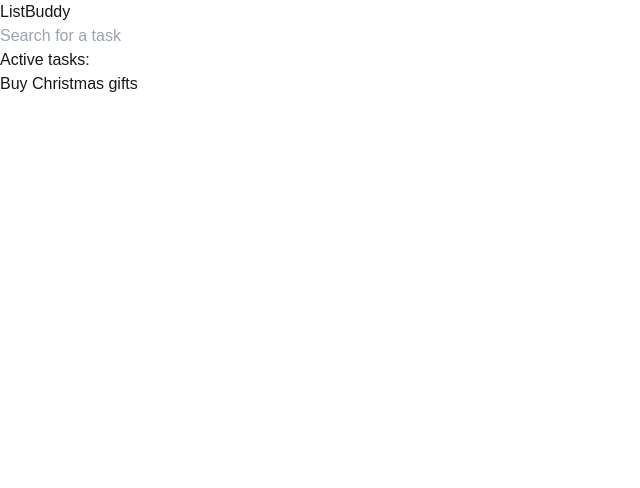
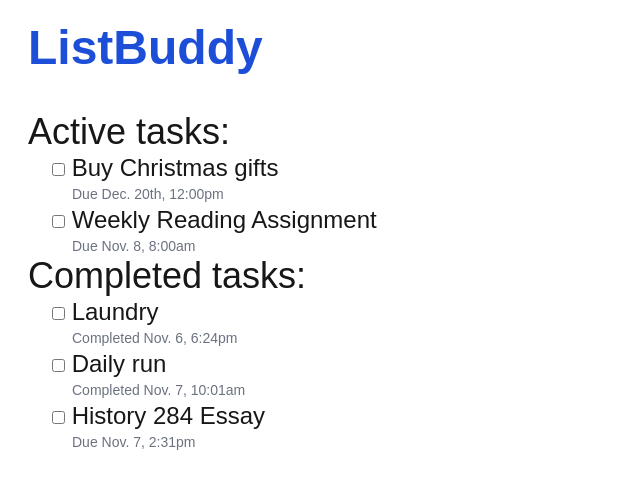
Before and after one commit to StuffGames/list-buddy-app, a Next.js app: page /home in a window 1280 px wide. Shown: the top 488 px of the page, without its empty margins (0-640 px from the left). Built offline with nearby package versions, Linux system fonts and the light colour scheme.

Commit message:
continued work on sidebar

```diff
--- a/app/home/page.jsx
+++ b/app/home/page.jsx
@@ -1,26 +1,41 @@
-import React from "react";
-
 export default function HomePage() {
     return (
-        <div id="task-list">
-            <div id="task-heading">
-                <h1>ListBuddy</h1>
-            </div>
-            <div id="all-task-container">
-                <div id="task-container">
-                    <div className="avail-tasks">
+        <div className="pl-7">
+            <h1 className="text-blue-700 text-5xl font-black mt-6 mb-10">
+            ListBuddy
+            </h1>
+            <div className="task-container">
+                <h2 className="text-4xl">Active tasks:</h2>
+                    <div className="pl-6">
+                    <input type="checkbox" className="task-1"
+                        name="task1" value="task1" />
+                    <label htmlFor="task-1" className="text-2xl"> Buy Christmas gifts</label><br />
+                    <p className="text-gray-500 text-sm ml-5">Due Dec. 20th, 12:00pm</p> {/* Smaller gray text */}
 
-                        <div className="search">
-                            <input type="text" placeholder="Search for a task"/>
-                        </div>
+                    <input type="checkbox" className="task-2"
+                        name="task2" value="task2" />
+                    <label htmlFor="task-2" className="text-2xl"> Weekly Reading Assignment</label><br />
+                    <p className="text-gray-500 text-sm ml-5">Due Nov. 8, 8:00am</p> {/* Smaller gray text */}
+                    </div>
 
-                        <div className="active-tasks">
-                            <h2>Active tasks:</h2>
-                            <button className="task-1">Buy Christmas gifts</button>
-                        </div>
-                    </div>
+                    <h2 className="text-4xl">Completed tasks:</h2>
+                    <div className="pl-6">
+                    <input type="checkbox" className="task-3"
+                        name="task3" value="task3" />
+                    <label htmlFor="task-3" className="text-2xl"> Laundry </label><br />
+                    <p className="text-gray-500 text-sm ml-5">Completed Nov. 6, 6:24pm</p> {/* Smaller gray text */}
+
+                    <input type="checkbox" className="task-4"
+                        name="task4" value="task4" />
+                    <label htmlFor="task-4" className="text-2xl"> Daily run </label><br />
+                    <p className="text-gray-500 text-sm ml-5">Completed Nov. 7, 10:01am</p> {/* Smaller gray text */}
+
+                    <input type="checkbox" className="task-5"
+                        name="task5" value="task5" />
+                    <label htmlFor="task-5" className="text-2xl"> History 284 Essay</label><br />
+                    <p className="text-gray-500 text-sm ml-5">Due Nov. 7, 2:31pm</p> {/* Smaller gray text */}
                 </div>
             </div>
-        </div>
+      </div>
     );
 }
```
